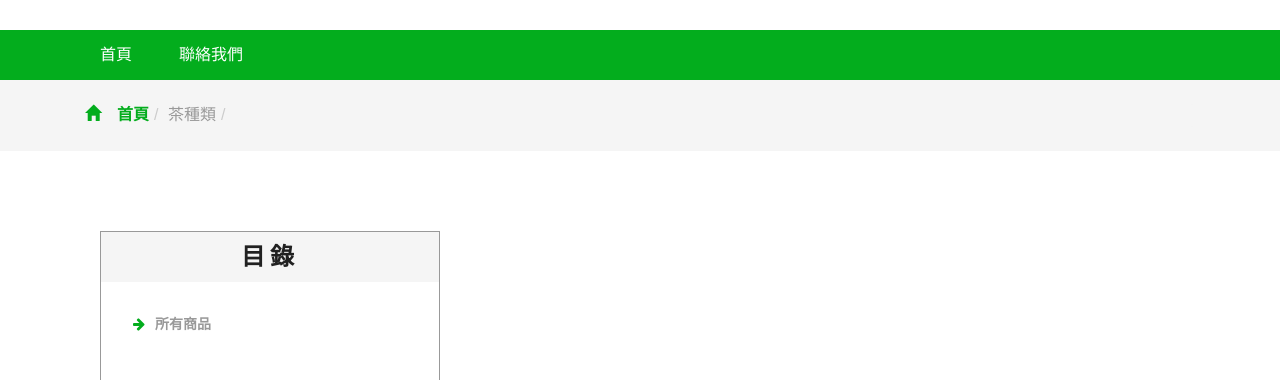
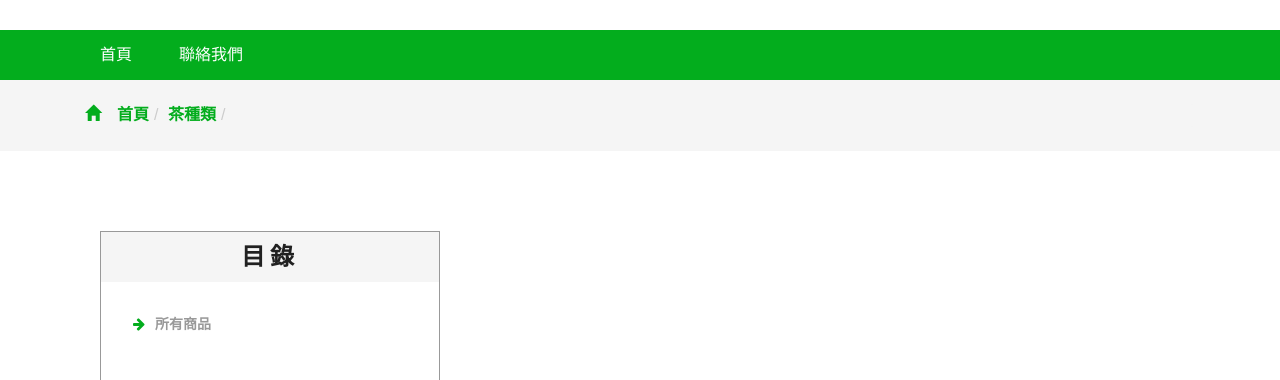
Before and after one commit to TaipeiTechTeaTransactionTeam/BackEnd, a Django app: page /teas/ in a window 1280 px wide. Shown: the part 141-521 px from the top of the page. Run offline with Django 3.2, Linux system fonts and the light colour scheme; data that the repository does not hold is empty; some libraries are stand-ins or nearby versions.

Commit message:
修正 url 導向

```diff
--- a/storeApp/templates/storeApp/teas.html
+++ b/storeApp/templates/storeApp/teas.html
@@ -1,7 +1,7 @@
 {% extends 'storeApp/base.html' %}
 {% load static %}
 {%block breadcrumb%}
-<li class="">茶種類</li>
+<li class=""><a href="{% url 'storeApp:teas' %}">茶種類</a></li>
 <li class="active">{{ 麵包屑 }}</li>
 {%endblock breadcrumb%}
 <!-- 新增麵包屑 請使用block breadcrumb  %endblock  breadcrumb% 並在上方區塊繼承super-->
@@ -14,7 +14,7 @@
       <div class="categories">
         <h2>目錄</h2>
         <ul class="cate">
-          <li><a href=""><i class="fa fa-arrow-right" aria-hidden="true"></i>所有商品</a></li>
+          <li><a href="{% url 'storeApp:teas' %}"><i class="fa fa-arrow-right" aria-hidden="true"></i>所有商品</a></li>
           {% for type in types %}
           <ul>
             <li><a href="{% url 'storeApp:teas_type' type.name %}"><i class="fa fa-arrow-right" aria-hidden="true"></i>
```
